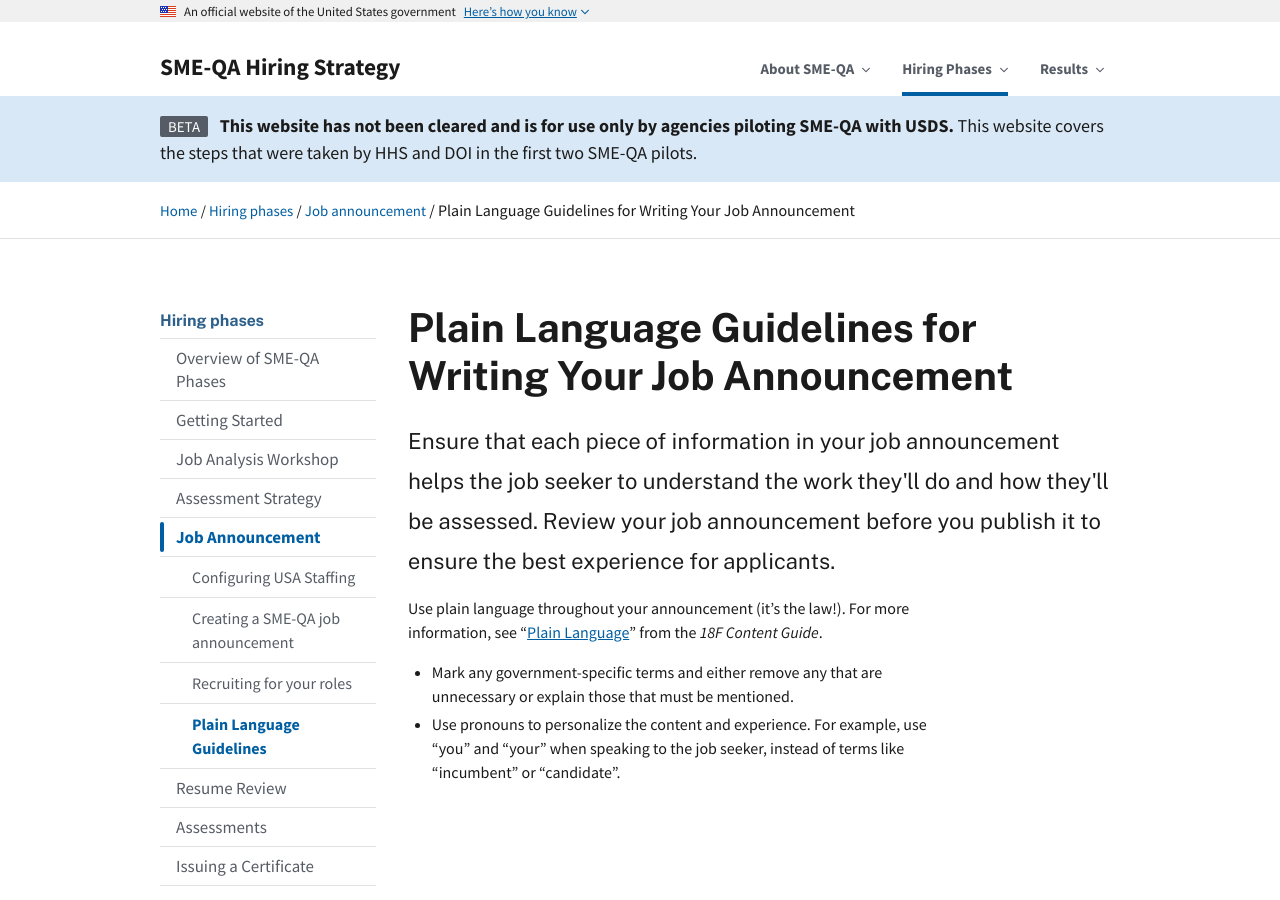
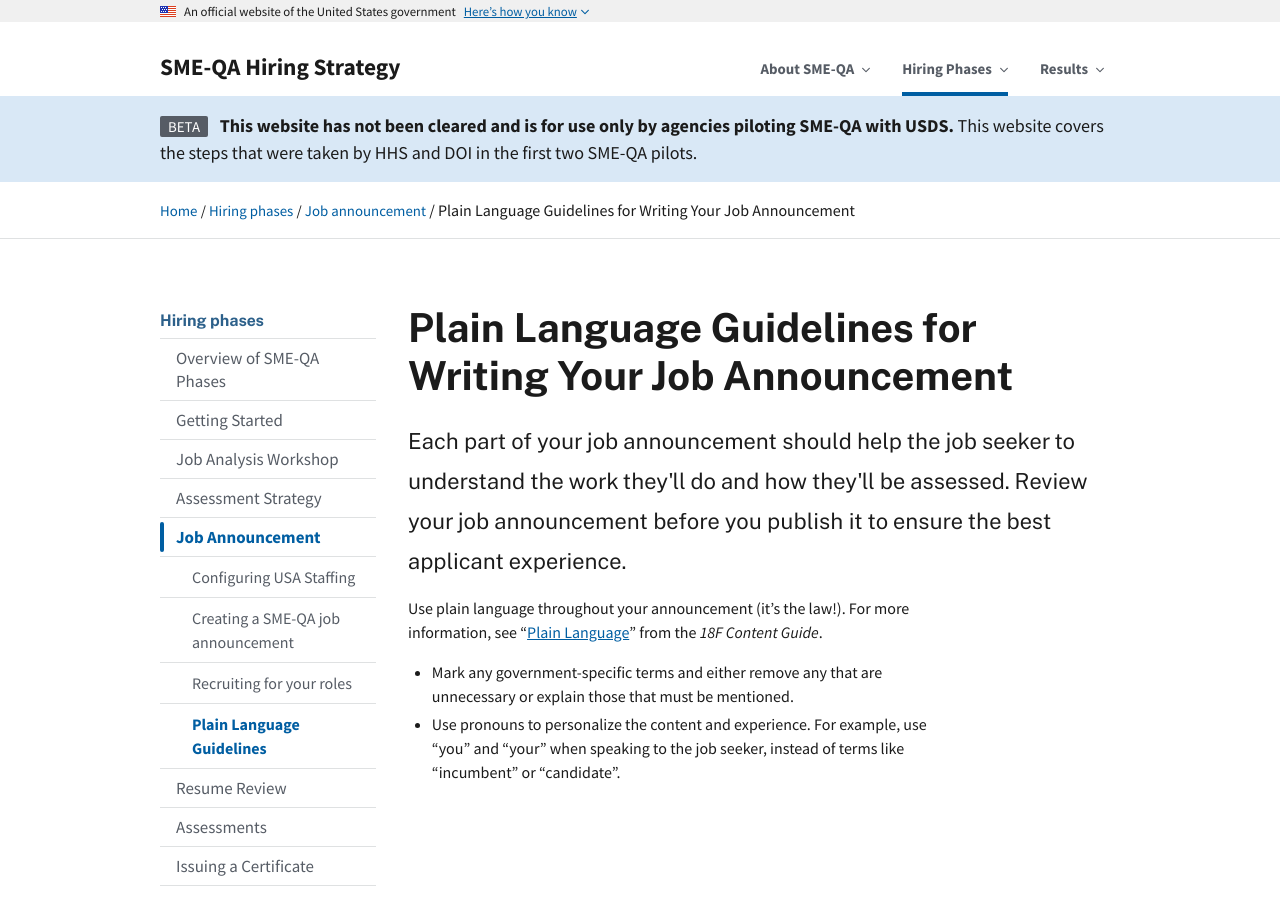
Before and after one commit to usds/SME-QA-Website, a Jekyll site: the page built from pages/phases/job-announcement/plain-language-guidelines.md, in a window 1280 px wide and 900 px high. Built offline with Jekyll 4.4.1, drawn with Linux system fonts in a browser that asks for light colours.

Commit message:
Update plain-language-guidelines.md

```diff
--- a/pages/phases/job-announcement/plain-language-guidelines.md
+++ b/pages/phases/job-announcement/plain-language-guidelines.md
@@ -6,7 +6,7 @@ title: Plain Language Guidelines for Writing Your Job Announcement
 sidenav: hiring-phases
 phase: job-announcement
 sub-phase-order: 040
-intro: Ensure that each piece of information in your job announcement helps the job seeker to understand the work they'll do and how they'll be assessed. Review your job announcement before you publish it to ensure the best experience for applicants.
+intro: Each part of your job announcement should help the job seeker to understand the work they'll do and how they'll be assessed. Review your job announcement before you publish it to ensure the best applicant experience.
 ---
 
 <p class="usa-intro">
```
